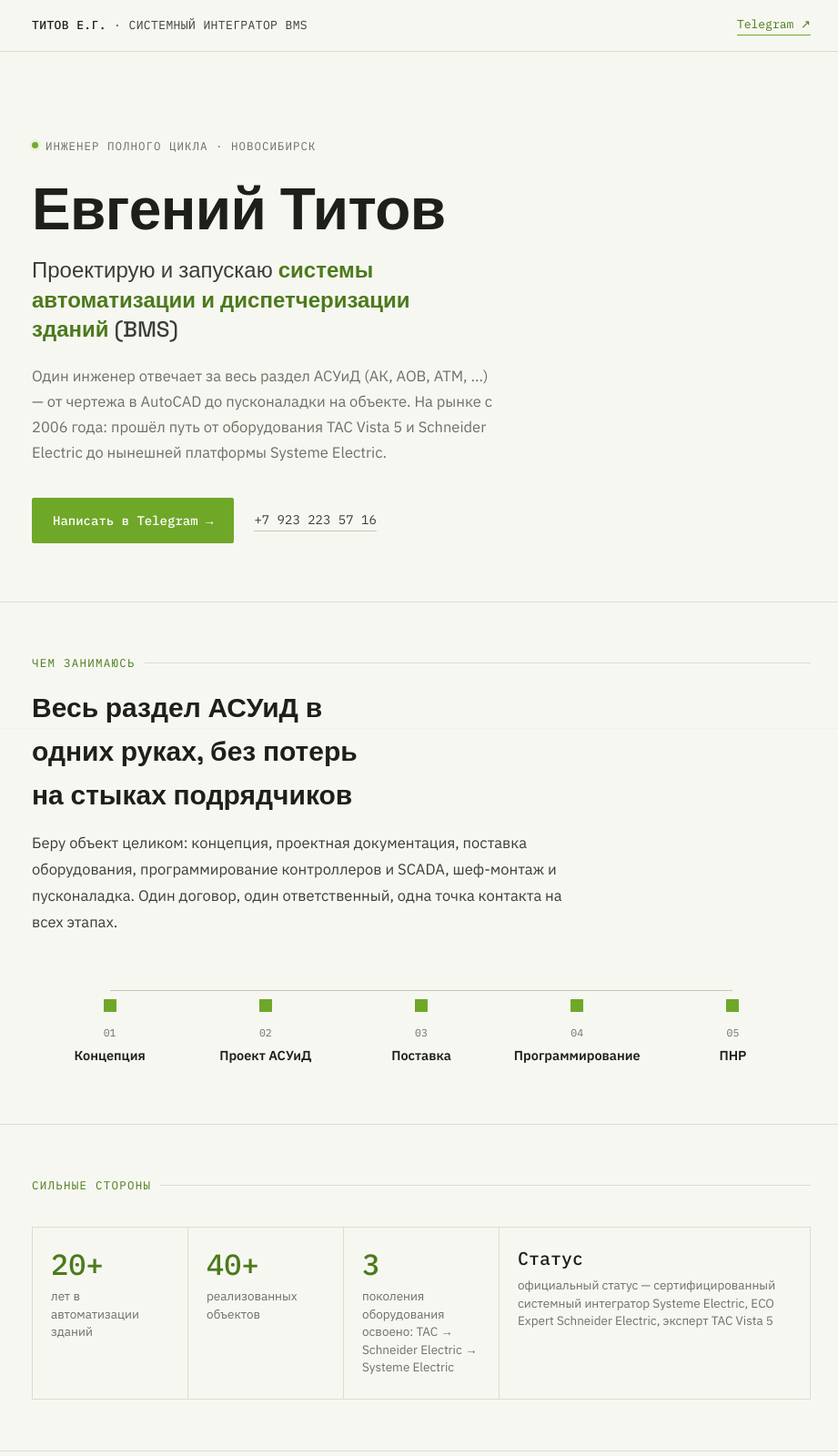
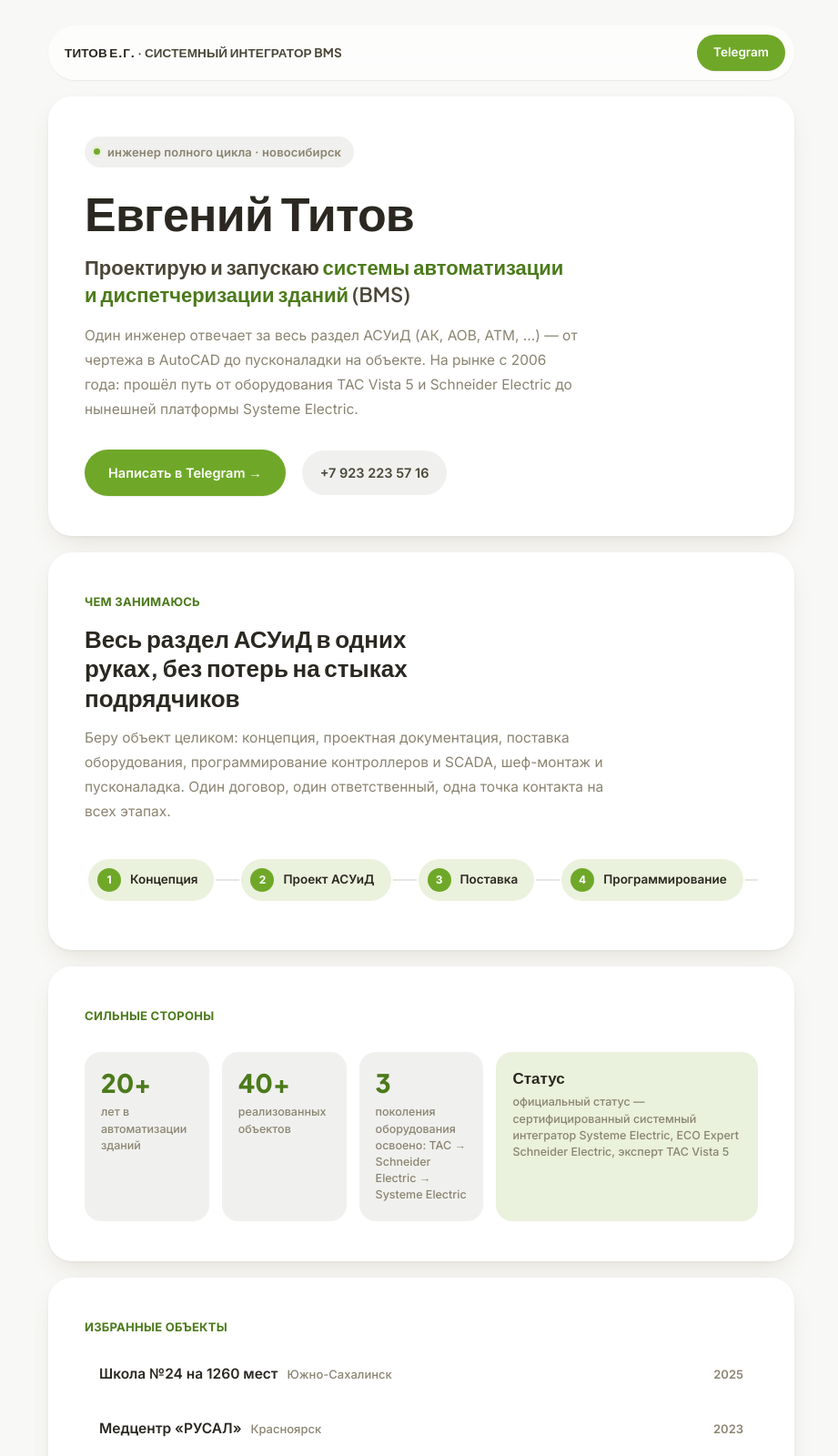
Before and after one commit to evtitovpro/MyWebsite, a plain HTML site: page index.html in a window 1280 px wide. Shown: the top 1600 px of the page at 91% size, without its empty margins (177-1098 px from the left). Drawn offline with Linux system fonts and the light colour scheme.

Commit message:
Add files via upload

```diff
--- a/index.html
+++ b/index.html
@@ -9,234 +9,194 @@
 <meta property="og:url" content="https://evtitovpro.github.io/MyWebsite/">
 <meta property="og:title" content="Евгений Титов — Автоматизация и диспетчеризация зданий (BMS)">
 <meta property="og:description" content="Проектирование и внедрение систем автоматизации и диспетчеризации зданий. Полный цикл: проект, поставка, программирование, ПНР. 20+ лет опыта, официальный статус — Systeme Electric.">
-<meta property="og:image" content="https://evtitovpro.github.io/MyWebsite/og-image.png">
+<meta property="og:image" content="https://evtitovpro.github.io/MyWebsite/og-image-v2.png">
 <meta property="og:image:width" content="1200">
 <meta property="og:image:height" content="630">
 <meta name="twitter:card" content="summary_large_image">
 <meta name="twitter:title" content="Евгений Титов — Автоматизация и диспетчеризация зданий (BMS)">
 <meta name="twitter:description" content="Проектирование и внедрение систем автоматизации и диспетчеризации зданий. Полный цикл: проект, поставка, программирование, ПНР.">
-<meta name="twitter:image" content="https://evtitovpro.github.io/MyWebsite/og-image.png">
+<meta name="twitter:image" content="https://evtitovpro.github.io/MyWebsite/og-image-v2.png">
 <link rel="preconnect" href="https://fonts.googleapis.com">
 <link rel="preconnect" href="https://fonts.gstatic.com" crossorigin>
-<link href="https://fonts.googleapis.com/css2?family=Space+Grotesk:wght@500;600;700&family=IBM+Plex+Sans:wght@400;500;600&family=IBM+Plex+Mono:wght@400;500&display=swap" rel="stylesheet">
+<link href="https://fonts.googleapis.com/css2?family=Plus+Jakarta+Sans:wght@500;600;700;800&family=Inter:wght@400;500;600;700&display=swap" rel="stylesheet">
 <style>
   :root{
-    --paper:#F7F7F2;
-    --paper-2:#F1F1EA;
-    --ink:#1D2019;
-    --ink-soft:#3A3E36;
-    --muted:#6B7166;
-    --line:#DBDCD1;
-    --line-strong:#C4C6B8;
+    --desk:#F8F8F6;
+    --island:#FFFFFF;
+    --island-soft:#F0F0EE;
+    --ink:#2A2820;
+    --ink-soft:#4A4738;
+    --muted:#8A8471;
+    --hair:#E6E6E2;
     --accent:#6FA828;
     --accent-dark:#4C7A1B;
-    --accent-tint:#EBF2DE;
-    --font-display:'Space Grotesk',sans-serif;
-    --font-body:'IBM Plex Sans',sans-serif;
-    --font-mono:'IBM Plex Mono',monospace;
+    --accent-tint:#EAF1DC;
+    --shadow-sm:0 1px 2px rgba(90,70,30,0.05), 0 1px 1px rgba(90,70,30,0.04);
+    --shadow-md:0 1px 3px rgba(90,70,30,0.06), 0 12px 28px -8px rgba(90,70,30,0.14);
+    --font-display:'Plus Jakarta Sans',sans-serif;
+    --font-body:'Inter',sans-serif;
   }
   *{box-sizing:border-box; margin:0; padding:0;}
   html{scroll-behavior:smooth;}
   body{
-    background:
-      linear-gradient(rgba(29,32,25,0.028) 1px, transparent 1px) 0 0/40px 40px,
-      linear-gradient(90deg, rgba(29,32,25,0.028) 1px, transparent 1px) 0 0/40px 40px,
-      var(--paper);
-    background-attachment:fixed;
+    background:var(--desk);
     color:var(--ink);
     font-family:var(--font-body);
     font-size:16px;
     line-height:1.6;
     -webkit-font-smoothing:antialiased;
+    padding:28px 20px 60px;
   }
   a{color:inherit;}
-  .wrap{max-width:920px; margin:0 auto; padding:0 32px;}
+  .col{max-width:820px; margin:0 auto; display:flex; flex-direction:column; gap:18px;}
   ::selection{background:var(--accent-tint); color:var(--accent-dark);}
-  :focus-visible{outline:2px solid var(--accent); outline-offset:3px;}
+  :focus-visible{outline:2px solid var(--accent); outline-offset:2px; border-radius:6px;}
 
-  /* ---- top bar ---- */
-  .topbar{
-    position:sticky; top:0; z-index:20;
-    background:rgba(247,247,242,0.86);
-    backdrop-filter:blur(6px);
-    border-bottom:1px solid var(--line);
+  /* ---- floating pill nav ---- */
+  .navpill{
+    position:sticky; top:14px; z-index:30;
+    background:rgba(255,255,255,0.68);
+    backdrop-filter:blur(14px); -webkit-backdrop-filter:blur(14px);
+    border-radius:999px; box-shadow:var(--shadow-sm);
+    padding:10px 10px 10px 18px;
+    display:flex; align-items:center; justify-content:space-between; gap:14px;
   }
-  .topbar .wrap{display:flex; align-items:center; justify-content:space-between; gap:16px; min-height:56px; padding-top:10px; padding-bottom:10px; flex-wrap:wrap;}
-  .mark{font-family:var(--font-mono); font-size:13px; letter-spacing:0.03em; color:var(--ink-soft); white-space:nowrap;}
-  @media (max-width:480px){ .mark{font-size:10.5px;} }
-  .mark b{color:var(--ink); font-weight:500;}
-  .topbar a.cta{
-    font-family:var(--font-mono); font-size:13px; color:var(--accent-dark);
-    text-decoration:none; border-bottom:1px solid var(--accent);
-    padding-bottom:1px;
+  .navleft{display:flex; align-items:center;}
+  .wordmark{font-family:var(--font-display); font-weight:700; font-size:13.5px; letter-spacing:0.01em; color:var(--ink-soft);}
+  .wordmark b{color:var(--ink); font-weight:800;}
+  .nav-cta{
+    font-family:var(--font-body); font-weight:600; font-size:13.5px; color:#fff;
+    background:var(--accent); border-radius:999px; padding:9px 18px; text-decoration:none;
+    box-shadow:var(--shadow-sm); transition:background .15s ease, transform .1s ease;
   }
-  .topbar a.cta:hover{color:var(--ink);}
+  .nav-cta:hover{background:var(--accent-dark);}
+  .nav-cta:active{transform:scale(0.97);}
 
-  /* ---- hero ---- */
-  .hero{padding:88px 0 64px;}
+  /* ---- island shell ---- */
+  .island{
+    background:var(--island); border-radius:26px; box-shadow:var(--shadow-md);
+    padding:44px 40px;
+  }
+  @media (max-width:640px){ .island{padding:30px 22px; border-radius:22px;} }
+
   .status{
     display:inline-flex; align-items:center; gap:8px;
-    font-family:var(--font-mono); font-size:12.5px; letter-spacing:0.08em;
-    color:var(--muted); text-transform:uppercase;
-    margin-bottom:28px;
+    font-size:13px; font-weight:600; color:var(--muted); letter-spacing:0.01em;
+    background:var(--island-soft); padding:7px 14px 7px 10px; border-radius:999px;
+    margin-bottom:22px;
   }
-  .dot{width:7px; height:7px; border-radius:50%; background:var(--accent); flex:none;
-    box-shadow:0 0 0 3px var(--accent-tint);}
-  @media (prefers-reduced-motion:no-preference){
-    .dot{animation:pulse 2.6s ease-in-out infinite;}
+  .dot{width:7px; height:7px; border-radius:50%; background:var(--accent); flex:none; box-shadow:0 0 0 3px var(--accent-tint);}
+  @media (prefers-reduced-motion:no-preference){ .dot{animation:pulse 2.6s ease-in-out infinite;} }
+  @keyframes pulse{0%,100%{opacity:1;} 50%{opacity:0.4;}}
+
+  h1{font-family:var(--font-display); font-weight:800; font-size:clamp(36px,5.6vw,52px); line-height:1.06; letter-spacing:-0.015em; color:var(--ink);}
+  .role{font-family:var(--font-display); font-weight:600; font-size:clamp(18px,2.2vw,22px); color:var(--ink-soft); margin-top:16px; max-width:34ch; line-height:1.4;}
+  .role b{color:var(--accent-dark); font-weight:700;}
+  .pitch{font-size:15.5px; color:var(--muted); max-width:56ch; margin-top:16px; line-height:1.75;}
+  .hero-actions{display:flex; align-items:center; gap:18px; margin-top:30px; flex-wrap:wrap;}
+  .btn{
+    font-family:var(--font-body); font-size:14.5px; font-weight:600;
+    background:var(--accent); color:#fff; border:none; border-radius:999px;
+    padding:14px 26px; text-decoration:none; display:inline-flex; align-items:center; gap:8px;
+    box-shadow:var(--shadow-sm); transition:background .15s ease, transform .1s ease;
   }
-  @keyframes pulse{
-    0%,100%{opacity:1;} 50%{opacity:0.35;}
-  }
-  h1{
-    font-family:var(--font-display); font-weight:700;
-    font-size:clamp(40px,6vw,64px); line-height:1.03; letter-spacing:-0.01em;
-    color:var(--ink); max-width:14ch;
-  }
-  .role{
-    font-family:var(--font-display); font-weight:500;
-    font-size:clamp(19px,2.4vw,24px); color:var(--ink-soft);
-    margin-top:18px; max-width:32ch; line-height:1.35;
-  }
-  .role b{color:var(--accent-dark); font-weight:600;}
-  .pitch{
-    font-size:16.5px; color:var(--muted); max-width:52ch;
-    margin-top:20px; line-height:1.7;
-  }
-  .hero-actions{display:flex; align-items:center; gap:22px; margin-top:36px; flex-wrap:wrap;}
-  .btn{
-    font-family:var(--font-mono); font-size:14px; font-weight:500;
-    background:var(--accent); color:#fff;
-    border:1px solid var(--accent); border-radius:2px;
-    padding:13px 22px; text-decoration:none; display:inline-flex; align-items:center; gap:8px;
-    transition:background .15s ease, transform .1s ease;
-  }
-  .btn:hover{background:var(--accent-dark); border-color:var(--accent-dark);}
+  .btn:hover{background:var(--accent-dark);}
   .btn:active{transform:scale(0.98);}
   .link-quiet{
-    font-family:var(--font-mono); font-size:14px; color:var(--ink-soft);
-    text-decoration:none; border-bottom:1px solid var(--line-strong);
+    font-size:14.5px; font-weight:600; color:var(--ink-soft); text-decoration:none;
+    background:var(--island-soft); border-radius:999px; padding:13px 20px;
   }
-  .link-quiet:hover{border-color:var(--ink-soft);}
+  .link-quiet:hover{color:var(--accent-dark);}
 
-  /* ---- section shell ---- */
-  section{padding:56px 0;}
-  .rule{border-top:1px solid var(--line);}
   .eyebrow{
-    font-family:var(--font-mono); font-size:12.5px; letter-spacing:0.1em;
-    color:var(--accent-dark); text-transform:uppercase; margin-bottom:16px;
+    font-size:13px; font-weight:700; letter-spacing:0.02em; color:var(--accent-dark);
+    text-transform:uppercase; margin-bottom:14px;
+  }
+  h2{font-family:var(--font-display); font-weight:700; font-size:clamp(21px,2.6vw,26px); color:var(--ink); max-width:22ch; line-height:1.25;}
+  .scope-text{font-size:15.5px; color:var(--muted); max-width:62ch; margin-top:14px; line-height:1.75;}
+
+  /* ---- process pills ---- */
+  .flow{margin-top:34px; display:flex; align-items:center; gap:0; overflow-x:auto; padding:4px 4px 10px;}
+  .node{display:flex; align-items:center; flex:none;}
+  .capsule{
     display:flex; align-items:center; gap:10px;
+    background:var(--island-soft); border-radius:999px; padding:10px 18px 10px 10px;
+    white-space:nowrap;
   }
-  .eyebrow::after{content:""; flex:1; height:1px; background:var(--line);}
-  h2{
-    font-family:var(--font-display); font-weight:600;
-    font-size:clamp(24px,3vw,30px); color:var(--ink); max-width:20ch;
+  .node.active .capsule{background:var(--accent-tint);}
+  .num-badge{
+    width:26px; height:26px; border-radius:50%; background:#fff; color:var(--muted);
+    display:flex; align-items:center; justify-content:center; font-size:12px; font-weight:700; flex:none;
+    box-shadow:var(--shadow-sm);
   }
-
-  /* ---- scope ---- */
-  .scope-text{font-size:16.5px; color:var(--ink-soft); max-width:60ch; margin-top:14px; line-height:1.75;}
-
-  /* ---- process schematic (signature element) ---- */
-  .flow{
-    margin-top:44px; display:flex; align-items:flex-start;
-    overflow-x:auto; padding-bottom:8px;
-  }
-  .node{
-    flex:1 1 0; min-width:120px; position:relative; padding-top:26px; text-align:left;
-  }
-  .node .pins{position:absolute; top:16px; left:0; right:0; height:1px; background:var(--line-strong);}
-  .node:first-child .pins{left:50%;}
-  .node:last-child .pins{right:50%;}
-  .node .chip{
-    width:14px; height:14px; border:1.5px solid var(--ink-soft); background:var(--paper);
-    margin:0 auto; position:relative; z-index:1;
-  }
-  .node.active .chip{border-color:var(--accent); background:var(--accent);}
-  .node .idx{
-    font-family:var(--font-mono); font-size:11.5px; color:var(--muted);
-    text-align:center; margin-top:14px;
-  }
-  .node .label{
-    font-family:var(--font-body); font-weight:600; font-size:14.5px; color:var(--ink);
-    text-align:center; margin-top:4px;
-  }
+  .node.active .num-badge{background:var(--accent); color:#fff; box-shadow:none;}
+  .capsule .label{font-size:13.5px; font-weight:600; color:var(--ink-soft);}
+  .node.active .capsule .label{color:var(--ink);}
+  .connector{width:26px; height:2px; background:var(--hair); flex:none; margin:0 2px;}
   @media (max-width:640px){
-    .flow{flex-direction:column; gap:22px; overflow:visible;}
-    .node{padding-top:0; padding-left:30px;}
-    .node .pins{top:0; bottom:0; left:6px; right:auto; width:1px; height:auto;}
-    .node:first-child .pins,.node:last-child .pins{left:6px;}
-    .node .chip{margin:0; position:absolute; left:0; top:2px;}
-    .node .idx,.node .label{text-align:left;}
+    .flow{flex-direction:column; align-items:flex-start; gap:10px;}
+    .connector{width:2px; height:16px; margin:0 0 0 22px;}
   }
 
   /* ---- strengths ---- */
-  .stats{
-    margin-top:36px; display:grid; grid-template-columns:repeat(5,1fr); gap:1px;
-    background:var(--line); border:1px solid var(--line);
-  }
-  .stat{background:var(--paper); padding:24px 20px;}
-  .stat .num{font-family:var(--font-mono); font-size:32px; font-weight:500; color:var(--accent-dark); line-height:1;}
-  .stat .sub{font-size:13.5px; color:var(--muted); margin-top:10px; line-height:1.45;}
-  .stat.badge{grid-column:span 2;}
-  .stat.badge .num{font-size:20px; color:var(--ink);}
-  @media (max-width:640px){.stats{grid-template-columns:1fr 1fr;} .stat.badge{grid-column:1/-1;}}
+  .stats{margin-top:30px; display:grid; grid-template-columns:repeat(5,1fr); gap:14px;}
+  .stat{background:var(--island-soft); border-radius:18px; padding:20px 18px;}
+  .stat .num{font-family:var(--font-display); font-size:28px; font-weight:800; color:var(--accent-dark); line-height:1;}
+  .stat .sub{font-size:12.5px; color:var(--muted); margin-top:9px; line-height:1.45; font-weight:500;}
+  .stat.badge{grid-column:span 2; background:var(--accent-tint);}
+  .stat.badge .num{font-size:17px; color:var(--ink);}
+  @media (max-width:700px){.stats{grid-template-columns:1fr 1fr;} .stat.badge{grid-column:1/-1;}}
 
   /* ---- objects ---- */
-  .objects{margin-top:8px; border-top:1px solid var(--line);}
+  .objects{margin-top:6px; display:flex; flex-direction:column; gap:6px;}
   .obj-row{
     display:flex; align-items:baseline; justify-content:space-between; gap:16px;
-    padding:17px 0; border-bottom:1px solid var(--line);
+    padding:14px 16px; border-radius:14px; transition:background .12s ease;
   }
-  .obj-name{font-size:16px; font-weight:500; color:var(--ink);}
-  .obj-city{font-size:13.5px; color:var(--muted); margin-left:10px; font-weight:400;}
-  .obj-year{font-family:var(--font-mono); font-size:13.5px; color:var(--muted); flex:none;}
-  .obj-actions{display:flex; gap:14px; flex-wrap:wrap; margin-top:28px;}
+  .obj-row:hover{background:var(--island-soft);}
+  .obj-name{font-size:15.5px; font-weight:600; color:var(--ink);}
+  .obj-city{font-size:13px; color:var(--muted); margin-left:10px; font-weight:500;}
+  .obj-year{font-size:13px; color:var(--muted); flex:none; font-weight:600;}
+  .obj-actions{display:flex; gap:12px; flex-wrap:wrap; margin-top:22px;}
   .btn-outline{
-    font-family:var(--font-mono); font-size:13.5px; font-weight:500;
-    color:var(--ink-soft); background:transparent;
-    border:1px solid var(--line-strong); border-radius:2px;
-    padding:12px 18px; text-decoration:none; display:inline-flex; align-items:center; gap:8px;
-    transition:border-color .15s ease, color .15s ease, background .15s ease;
+    font-size:13.5px; font-weight:600; color:var(--ink-soft); background:var(--island-soft);
+    border-radius:999px; padding:12px 20px; text-decoration:none; display:inline-flex; align-items:center; gap:8px;
+    transition:background .15s ease, color .15s ease;
   }
-  .btn-outline:hover{border-color:var(--accent-dark); color:var(--accent-dark); background:var(--accent-tint);}
+  .btn-outline:hover{background:var(--accent-tint); color:var(--accent-dark);}
 
   /* ---- contact ---- */
-  .contact-grid{margin-top:36px; display:grid; grid-template-columns:1.1fr 1fr; gap:48px;}
-  .contact-line{
-    display:flex; justify-content:space-between; align-items:baseline;
-    padding:14px 0; border-bottom:1px solid var(--line); font-size:15px;
-  }
-  .contact-line .k{font-family:var(--font-mono); font-size:12.5px; color:var(--muted); text-transform:uppercase; letter-spacing:.06em;}
-  .contact-line .v{color:var(--ink); font-weight:500;}
+  .contact-grid{margin-top:30px; display:grid; grid-template-columns:1.1fr 1fr; gap:20px;}
+  .contact-card{background:var(--island-soft); border-radius:18px; padding:22px 22px 6px;}
+  .contact-line{display:flex; justify-content:space-between; align-items:baseline; padding:13px 0; border-bottom:1px solid var(--hair); font-size:14.5px;}
+  .contact-line:last-child{border-bottom:none;}
+  .contact-line .k{font-size:12px; font-weight:600; color:var(--muted); text-transform:uppercase; letter-spacing:.03em;}
+  .contact-line .v{color:var(--ink); font-weight:600;}
   .contact-line a.v{text-decoration:none;}
   .contact-line a.v:hover{color:var(--accent-dark);}
   @media (max-width:700px){.contact-grid{grid-template-columns:1fr;}}
 
-  footer{padding:30px 0 40px;}
-  footer .wrap{
+  .footnote{
     display:flex; justify-content:space-between; align-items:center; flex-wrap:wrap; gap:10px;
-    font-family:var(--font-mono); font-size:12px; color:var(--muted);
+    font-size:12.5px; color:var(--muted); padding:6px 14px;
   }
 
-  .reveal{opacity:0; transform:translateY(14px); transition:opacity .5s ease, transform .5s ease;}
+  .reveal{opacity:0; transform:translateY(12px); transition:opacity .5s ease, transform .5s ease;}
   .reveal.in{opacity:1; transform:none;}
-  @media (prefers-reduced-motion:reduce){
-    .reveal{opacity:1; transform:none; transition:none;}
-    .dot{animation:none;}
-  }
+  @media (prefers-reduced-motion:reduce){ .reveal{opacity:1; transform:none; transition:none;} .dot{animation:none;} }
 </style>
 </head>
 <body>
+<div class="col">
 
-<div class="topbar">
-  <div class="wrap">
-    <span class="mark"><b>ТИТОВ Е.Г.</b> · СИСТЕМНЫЙ ИНТЕГРАТОР BMS</span>
-    <a class="cta" href="https://t.me/evtitov">Telegram ↗</a>
+  <div class="navpill">
+    <div class="navleft">
+      <span class="wordmark"><b>ТИТОВ Е.Г.</b> · СИСТЕМНЫЙ ИНТЕГРАТОР BMS</span>
     </div>
+    <a class="nav-cta" href="https://t.me/evtitov">Telegram</a>
   </div>
 
-<header class="hero">
-  <div class="wrap">
+  <header class="island reveal">
     <div class="status"><span class="dot"></span>инженер полного цикла · новосибирск</div>
     <h1>Евгений Титов</h1>
     <p class="role">Проектирую и запускаю <b>системы автоматизации и диспетчеризации зданий</b> (BMS)</p>
@@ -245,31 +205,27 @@
       <a class="btn" href="https://t.me/evtitov">Написать в Telegram →</a>
       <a class="link-quiet" href="tel:+79232235716">+7 923 223 57 16</a>
     </div>
-  </div>
   </header>
 
-<div class="rule"></div>
-
-<section class="reveal">
-  <div class="wrap">
+  <section class="island reveal">
     <div class="eyebrow">чем занимаюсь</div>
     <h2>Весь раздел АСУиД в одних руках, без потерь на стыках подрядчиков</h2>
     <p class="scope-text">Беру объект целиком: концепция, проектная документация, поставка оборудования, программирование контроллеров и SCADA, шеф-монтаж и пусконаладка. Один договор, один ответственный, одна точка контакта на всех этапах.</p>
 
     <div class="flow">
-      <div class="node active"><span class="pins"></span><div class="chip"></div><div class="idx">01</div><div class="label">Концепция</div></div>
-      <div class="node active"><span class="pins"></span><div class="chip"></div><div class="idx">02</div><div class="label">Проект АСУиД</div></div>
-      <div class="node active"><span class="pins"></span><div class="chip"></div><div class="idx">03</div><div class="label">Поставка</div></div>
-      <div class="node active"><span class="pins"></span><div class="chip"></div><div class="idx">04</div><div class="label">Программирование</div></div>
-      <div class="node active"><span class="pins"></span><div class="chip"></div><div class="idx">05</div><div class="label">ПНР</div></div>
-    </div>
+      <div class="node active"><div class="capsule"><span class="num-badge">1</span><span class="label">Концепция</span></div></div>
+      <div class="connector"></div>
+      <div class="node active"><div class="capsule"><span class="num-badge">2</span><span class="label">Проект АСУиД</span></div></div>
+      <div class="connector"></div>
+      <div class="node active"><div class="capsule"><span class="num-badge">3</span><span class="label">Поставка</span></div></div>
+      <div class="connector"></div>
+      <div class="node active"><div class="capsule"><span class="num-badge">4</span><span class="label">Программирование</span></div></div>
+      <div class="connector"></div>
+      <div class="node active"><div class="capsule"><span class="num-badge">5</span><span class="label">ПНР</span></div></div>
     </div>
   </section>
 
-<div class="rule"></div>
-
-<section class="reveal">
-  <div class="wrap">
+  <section class="island reveal">
     <div class="eyebrow">сильные стороны</div>
     <div class="stats">
       <div class="stat"><div class="num">20+</div><div class="sub">лет в автоматизации зданий</div></div>
@@ -277,13 +233,9 @@
       <div class="stat"><div class="num">3</div><div class="sub">поколения оборудования освоено: TAC → Schneider Electric → Systeme Electric</div></div>
       <div class="stat badge"><div class="num">Статус</div><div class="sub">официальный статус — сертифицированный системный интегратор Systeme Electric, ECO Expert Schneider Electric, эксперт TAC Vista 5</div></div>
     </div>
-  </div>
   </section>
 
-<div class="rule"></div>
-
-<section class="reveal">
-  <div class="wrap">
+  <section class="island reveal">
     <div class="eyebrow">избранные объекты</div>
     <div class="objects">
       <div class="obj-row"><span><span class="obj-name">Школа №24 на 1260 мест</span><span class="obj-city">Южно-Сахалинск</span></span><span class="obj-year">2025</span></div>
@@ -297,38 +249,33 @@
       <a class="btn-outline" href="https://drive.google.com/open?id=1-9UC_Kt_mJP3nCIdF8LyNPe5UMyM5YTl&usp=drive_fs" target="_blank" rel="noopener noreferrer">Посмотреть портфолио (PDF) ↗</a>
       <a class="btn-outline" href="https://drive.google.com/file/d/1CH0DD-OBhWwBtew19TILWekmyK0soJZr/view?usp=sharing" target="_blank" rel="noopener noreferrer">Посмотреть пример проекта (PDF) ↗</a>
     </div>
-  </div>
   </section>
 
-<div class="rule"></div>
-
-<section class="reveal">
-  <div class="wrap">
+  <section class="island reveal">
     <div class="eyebrow">на связи</div>
     <h2>Готовы обсудить объект?</h2>
     <div class="contact-grid">
       <div>
         <p class="scope-text" style="margin-top:8px;">Проанализирую ваш проект или существующий объект и предложу оптимальную концепцию автоматизации: состав систем, примерную стоимость и сроки — до подписания каких-либо обязательств.</p>
-        <div class="hero-actions" style="margin-top:26px;">
+        <div class="hero-actions" style="margin-top:24px;">
           <a class="btn" href="https://t.me/evtitov">Написать в Telegram →</a>
         </div>
       </div>
-      <div>
+      <div class="contact-card">
         <div class="contact-line"><span class="k">Телефон</span><a class="v" href="tel:+79232235716">+7 923 223 57 16</a></div>
         <div class="contact-line"><span class="k">Email</span><a class="v" href="mailto:evtitov@gmail.com">evtitov@gmail.com</a></div>
         <div class="contact-line"><span class="k">Telegram</span><a class="v" href="https://t.me/evtitov">@evtitov</a></div>
         <div class="contact-line"><span class="k">Город</span><span class="v">Новосибирск</span></div>
       </div>
     </div>
-  </div>
   </section>
 
-<footer>
-  <div class="wrap">
+  <div class="footnote">
     <span>ИП Титов Е.Г. · ОГРН 325547600092111</span>
     <span>Новосибирск, 2026</span>
   </div>
-</footer>
+
+</div>
 
 <script>
   var els = document.querySelectorAll('.reveal');
@@ -337,12 +284,11 @@
       entries.forEach(function(e){
         if(e.isIntersecting){ e.target.classList.add('in'); io.unobserve(e.target); }
       });
-    }, {threshold:0.12});
+    }, {threshold:0.1});
     els.forEach(function(el){ io.observe(el); });
   } else {
     els.forEach(function(el){ el.classList.add('in'); });
   }
 </script>
-
 </body>
 </html>
```
Also changed, not shown: 1 other file. Lines whose indentation alone changed are shown as unchanged.
